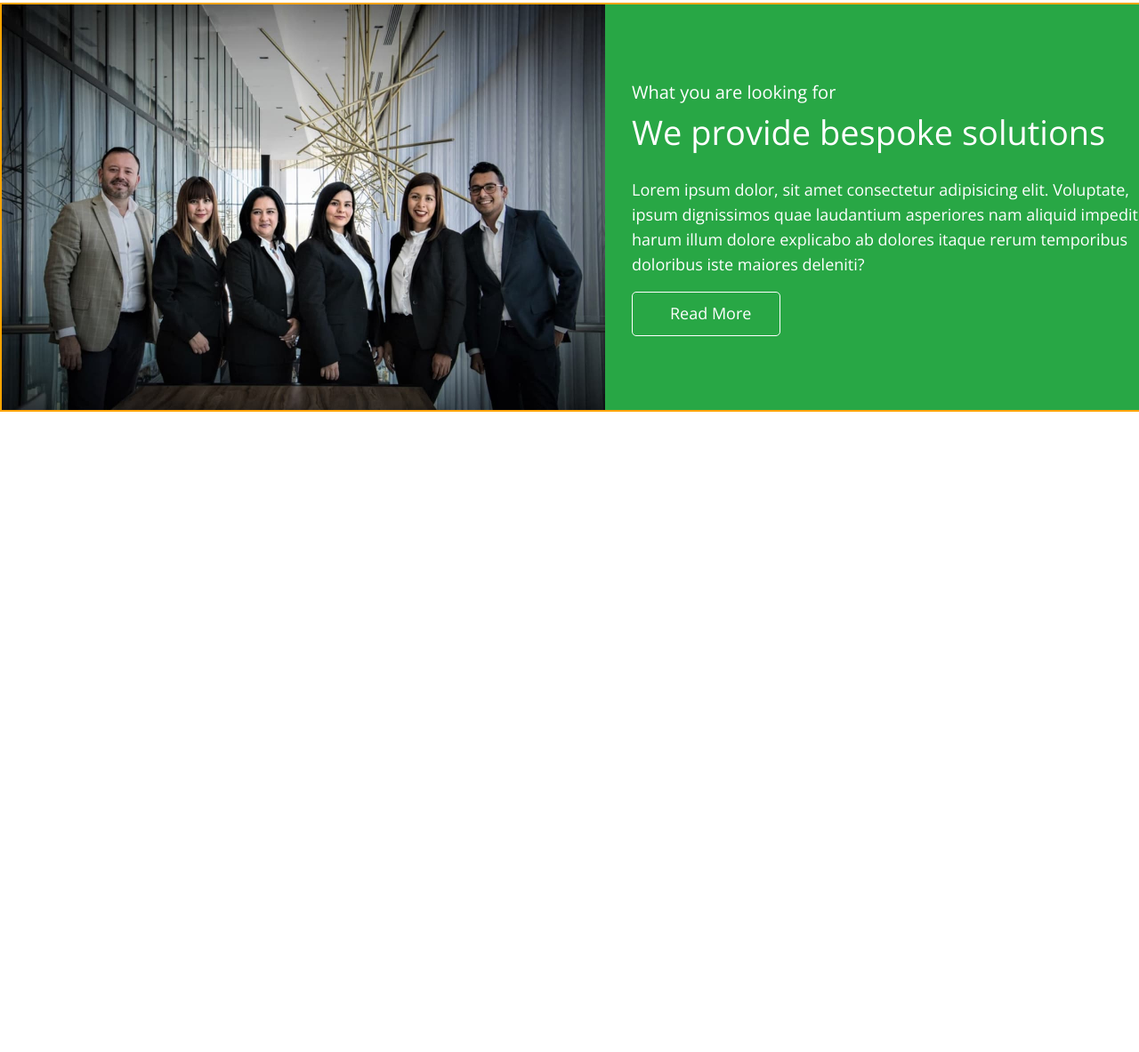
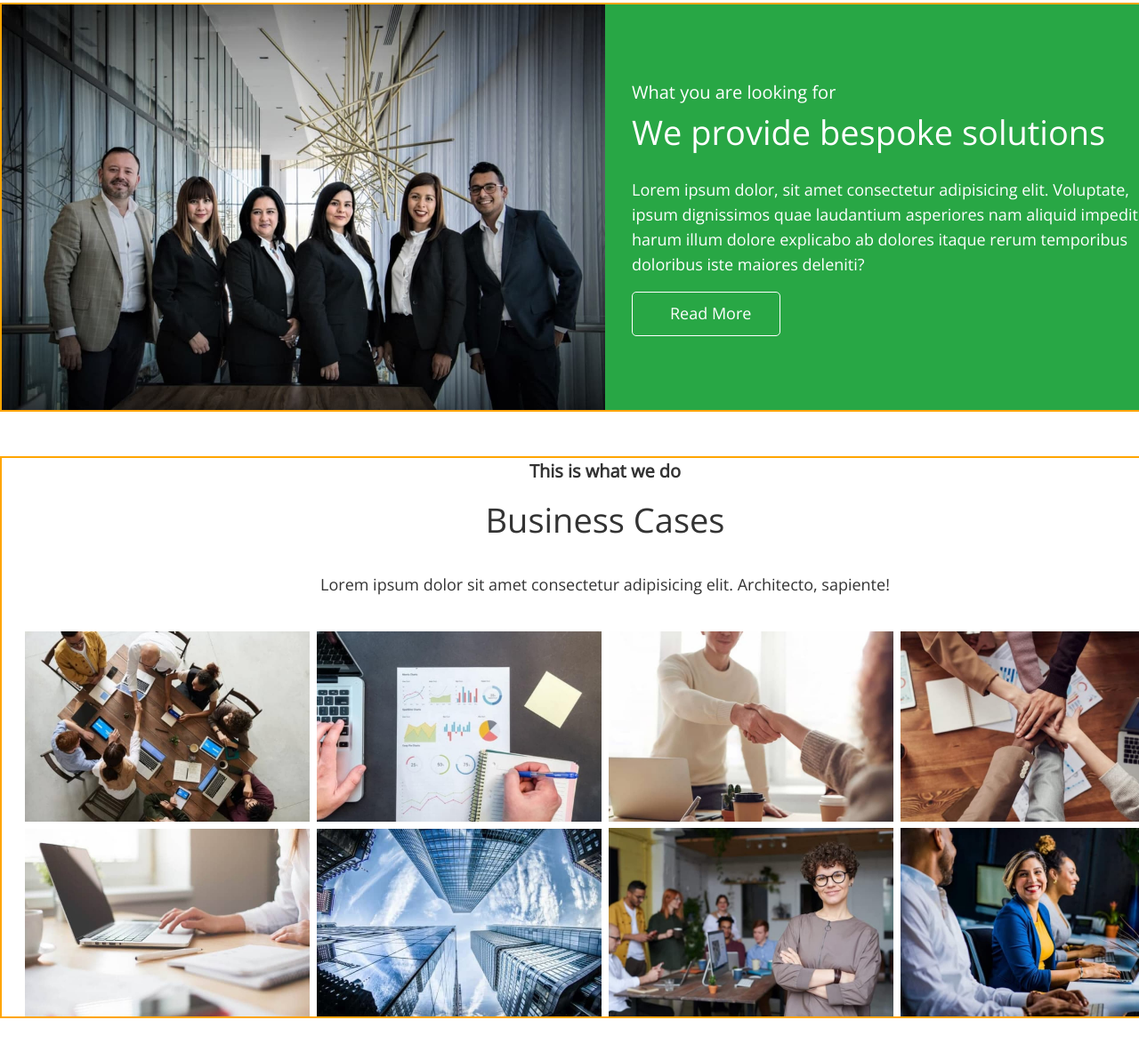
Before and after one commit to ksyn1a/fson-65-dreamteam, a plain HTML site: page index.html in a window 1280 px wide. Shown: the part 1109-2292 px from the top of the page at 89% size. Before the commit the page ends 1572 px from the top, so only its background shows below. Drawn offline with nearby package versions, Linux system fonts and the light colour scheme.

Commit message:
додано section business

```diff
--- a/css/style.css
+++ b/css/style.css
@@ -254,3 +254,39 @@ address {
   margin-right: auto;
   cursor: pointer;
 }
+
+.business{
+    padding: 50px 0 47px 0;
+}
+.business-caption{
+font-size: 20px;
+line-height: 1.65;
+text-align: center;
+margin-bottom: 15px;
+}
+
+.business-title{
+font-weight: 300;
+font-size: 38px;
+line-height: 1.26;
+text-align: center;
+ margin-bottom: 34px;
+}
+.business-text{
+line-height: 1.56;
+text-align: center;
+margin-bottom: 39px;
+}
+
+.business-list{     /* СЕТКА */
+  display: flex;
+  flex-wrap: wrap;
+  row-gap: 7px;
+  column-gap: 8px;
+  align-items: center;
+  justify-content: center;
+}
+
+.business-img{
+width: calc((100% - 3 * 8px) / 4);
+}
--- a/index.html
+++ b/index.html
@@ -136,6 +136,60 @@
           </div>
         </div>
       </section>
+
+      <!-- Business Cases -->
+
+      <section class="business">
+        <div class="container">
+            <h2 class="business-caption">This is what we do</h2>
+            <h3 class="business-title">Business Cases</h3>
+            <p class="business-text">Lorem ipsum dolor sit amet consectetur adipisicing elit. Architecto, sapiente!</p>
+
+            <ul class="business-list list">
+                <li class="business-img">
+                    <img src="./images/business-cases/business-img-1.jpg" alt="фото бизнес кейс"
+                    width="320" height="214">
+                </li>
+
+                <li class="business-img">
+                    <img src="./images/business-cases/business-img-2.jpg" alt="фото бизнес кейс"
+                    width="320" height="214">
+                </li>
+
+                <li class="business-img">
+                    <img src="./images/business-cases/business-img-3.jpg" alt="фото бизнес кейс"
+                    width="320" height="214">
+                </li>
+
+                <li class="business-img">
+                    <img src="./images/business-cases/business-img-4.jpg" alt="фото бизнес кейс"
+                    width="320" height="214">
+                </li>
+
+                <li class="business-img">
+                    <img src="./images/business-cases/business-img-5.jpg" alt="фото бизнес кейс"
+                    width="320" height="214">
+                </li>
+
+                <li class="business-img">
+                    <img src="./images/business-cases/business-img-6.jpg" alt="фото бизнес кейс"
+                    width="320" height="214">
+                </li>
+
+                <li class="business-img">
+                    <img src="./images/business-cases/business-img-7.jpg" alt="фото бизнес кейс"
+                    width="320" height="214">
+                </li>
+
+                <li class="business-img">
+                    <img src="./images/business-cases/business-img-8.jpg" alt="фото бизнес кейс"
+                    width="320" height="214">
+                </li>
+            </ul>
+
+        </div>
+      </section>
+
     </main>
   </body>
 </html>
```
Also changed, not shown: images/business-cases/business-img-1.jpg (added), images/business-cases/business-img-2.jpg (added), images/business-cases/business-img-3.jpg (added), images/business-cases/business-img-4.jpg (added), images/business-cases/business-img-5.jpg (added), images/business-cases/business-img-6.jpg (added), images/business-cases/business-img-7.jpg (added), images/business-cases/business-img-8.jpg (added).
